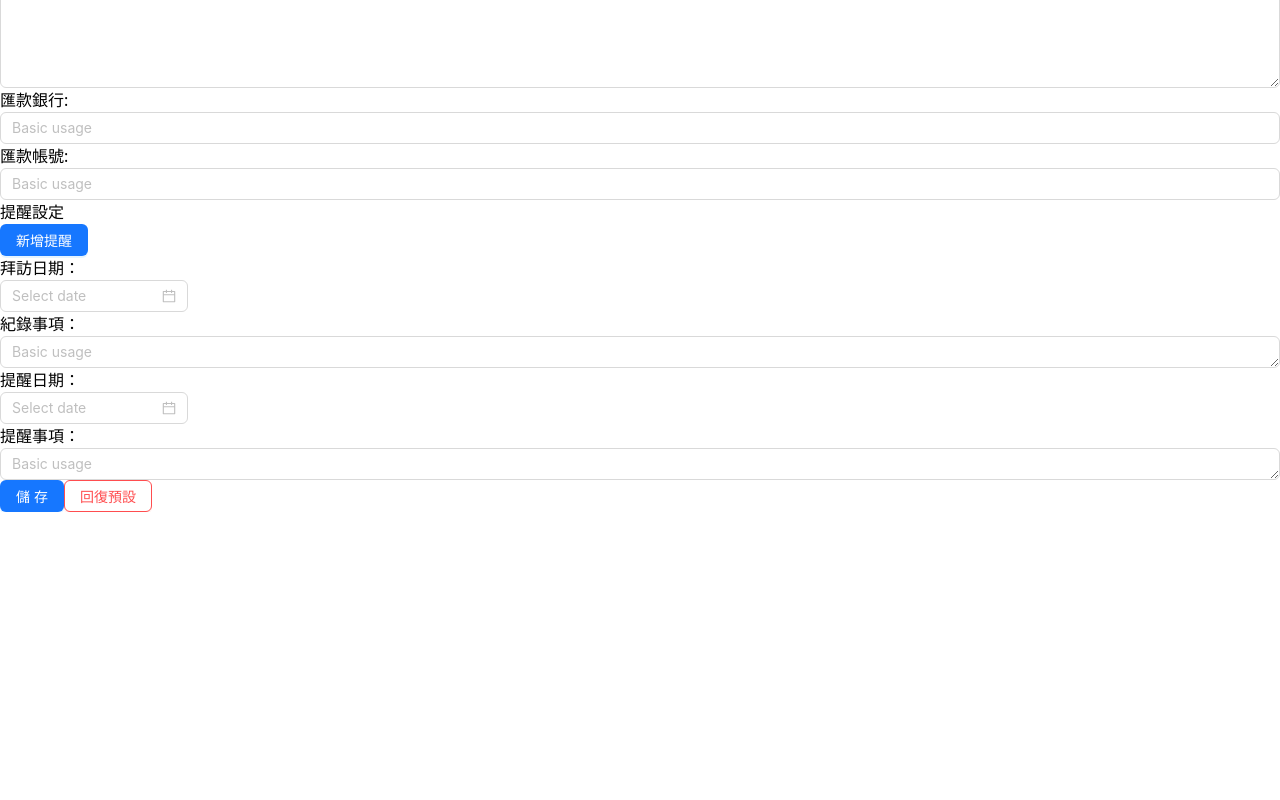
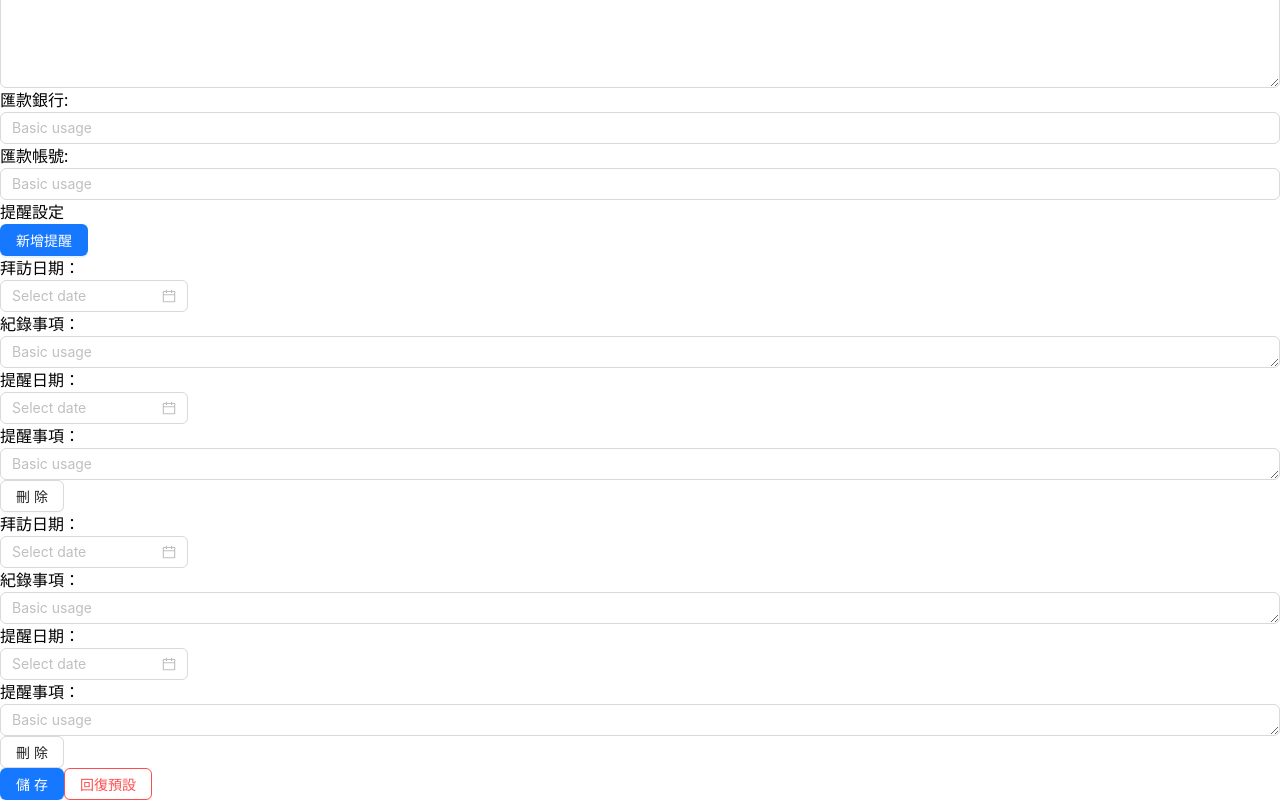
Before and after one commit to super-big-spuds/Real_estate_agent, a React (Vite) app: page /Collection/Add in a window 1280 px wide. Shown: the part 666-1466 px from the top of the page. Before the commit the page ends 1178 px from the top, so only its background shows below. Built offline with nearby package versions, Linux system fonts and the light colour scheme.

Commit message:
feat: table custom hook add

```diff
--- a/src/components/Col_mange.tsx
+++ b/src/components/Col_mange.tsx
@@ -1,89 +1,30 @@
-import { useState, useEffect } from 'react';
 import { Input, Select, Button } from 'antd';
+import useCol from '../hooks/useCol';
 import Notice from './Notice';
-
-interface FormData {
-    roomNumber: string;
-    expenseName: string;
-    expenseAmount: string;
-    paymentMethod: string;
-    note: string;
-    bankName: string;
-    bankAccount: string;
-}
-interface NoticeData {
-    visitDate: string;
-    record: string;
-    remindDate: string;
-    remind: string;
-}
 
 export default function Col_mange() {
     const { TextArea } = Input;
-    const [notice, setnotice] = useState<NoticeData>({
-        visitDate: '',
-        record: '',
-        remindDate: '',
-        remind: '',
-    });
-    const [formData, setFormData] = useState<FormData>({
-        roomNumber: '',
-        expenseName: '水費',
-        expenseAmount: '',
-        paymentMethod: '現金',
-        note: '',
-        bankName: '',
-        bankAccount: '',
-    });
-
-    const handleChange = (key: keyof FormData, value: string) => {
-        setFormData((prevFormData) => ({
-            ...prevFormData,
-            [key]: value,
-        }));
-    };
-
-    const handleNoticeChange = (key: keyof NoticeData, value: string) => {
-        setnotice((prevNoticeData) => ({
-            ...prevNoticeData,
-            [key]: value,
-        }));
-    }
-
-    const handleSave = () => {
-        console.log(formData);
-        console.log(notice);
-    };
-    const handleReset = () => {
-        setFormData({
-            roomNumber: '',
-            expenseName: '水費',
-            expenseAmount: '',
-            paymentMethod: '現金',
-            note: '',
-            bankName: '',
-            bankAccount: '',
-        });
-        setnotice({
-            visitDate: '',
-            record: '',
-            remindDate: '',
-            remind: '',
-        });
-    };
-
-    useEffect(() => {
-        handleReset
-    }, [setFormData, setnotice]);
+    const {
+        formData,
+        notices,
+        handleChange,
+        handleNoticeChange,
+        handleSave,
+        handleReset,
+        onChangeDate,
+        onChangeRemindDate,
+        handleAddNotice,
+        handleDeleteNotice
+    } = useCol();
 
     return (
-        <div className='flex w-full h-full flex-col '>
-            <div className='flex flex-col w-full p-12 pb-0 pt-16 h-screen '>
+        <div className='flex flex-col w-full h-full'>
+            <div className='flex flex-col w-full pt-12 pl-12 pr-16 h-1/5'>
                 <div className='inline-flex flex-col ml-5'>
                     <p className='text-2xl whitespace-normal'>代收付管理</p>
                     <p>編號 <span>1</span> </p>
                 </div>
-                <div className='flex flex-col flex-wrap w-full h-full gap-10 p-16 overflow-visible '>
+                <div className='flex flex-col flex-wrap w-full h-full gap-10 p-10 overflow-visible '>
                     <div className='inline-flex items-center whitespace-nowrap w-96'>
                         <p>&nbsp;&nbsp;&nbsp;&nbsp;&nbsp;&nbsp;&nbsp;&nbsp;</p>
                         <p>房號:</p>
@@ -133,13 +74,34 @@ export default function Col_mange() {
                     </div>
                 </div>
             </div>
-            <div className=' p-5'>
+            <div className='flex flex-col p-5'>
+                <div className='inline-flex flex-row justify-around mb-5 '>
+                    <p className='text-2xl whitespace-normal'>提醒設定</p>
+                    <Button type='primary' className='bg-blue-600 ' onClick={handleAddNotice}>
+                        新增提醒
+                    </Button>
+                </div>
+                <div className='flex flex-col gap-5'>
 
-                <Notice handleNoticeChange={handleNoticeChange} onReset={handleReset} notice={notice} />
+                    {
+                        notices.map((notice, index) => (
+                            <Notice
+                                key={index}
+                                keya={index}
+                                notice={notice}
+                                handleNoticeChange={handleNoticeChange}
+                                onChangeDate={onChangeDate}
+                                onChangeRemindDate={onChangeRemindDate}
+                                handleDeleteNotice={handleDeleteNotice}
+
+                            />
+                        ))
+                    }
+                </div>
             </div>
-            <div className=' flex justify-end m-10 gap-5'>
-                <Button className=" bg-blue-600" type='primary' onClick={handleSave}>儲存</Button>
-                <Button danger onClick={handleReset}>回復預設</Button>
+            <div className='flex justify-end gap-5 m-10 '>
+                <Button className="bg-blue-600 " type='primary' onClick={handleSave}>儲存</Button>
+                <Button danger onClick={() => handleReset()}>回復預設</Button>
             </div>
         </div>
     );
--- a/src/components/Notice.tsx
+++ b/src/components/Notice.tsx
@@ -1,34 +1,36 @@
 import { Input, DatePicker, Button } from 'antd';
-import dayjs from 'dayjs';
+
 
 interface NoticeProps {
-    handleNoticeChange: (key: string, value: string) => void;
-    onReset: () => void;
+    handleNoticeChange: (index: number,key: string, value: string) => void;
+    onChangeDate: () => void;
+    onChangeRemindDate: () => void;
     notice: {
         visitDate: string;
         record: string;
         remindDate: string;
         remind: string;
     };
+    keya: number;
+    handleDeleteNotice: (index: number) => void;
 }
 
 
-export default function Notice({ handleNoticeChange }: NoticeProps) {
+export default function Notice({ keya,handleNoticeChange,onChangeDate,onChangeRemindDate, notice,handleDeleteNotice  }: NoticeProps) {
     const { TextArea } = Input;
+
+
+
 
     return (
         <div className='flex flex-col w-full pl-4 pr-12 '>
-            <div className='inline-flex flex-row justify-between mb-5  '>
-                <p className='text-2xl whitespace-normal'>提醒設定</p>
-                <Button type='primary' className='bg-blue-600 '>
-                    新增提醒
-                </Button>
-            </div>
+
             <div className='flex flex-row flex-wrap w-full h-full gap-10 pl-14 '>
                 <div className='inline-flex items-center whitespace-nowrap'>
                     <p>拜訪日期：</p>
                     <DatePicker
-                        onChange={(date, dateString) => handleNoticeChange('visitDate', dateString)}
+                        onChange={onChangeDate}
+
                     />
                 </div>
                 <div className='inline-flex items-center whitespace-nowrap'>
@@ -37,13 +39,15 @@ export default function Notice({ handleNoticeChange }: NoticeProps) {
                         placeholder='Basic usage'
                         rows={1}
                         className='w-72'
-                        onChange={(e) => handleNoticeChange('record', e.target.value)}
+                        onChange={(e) => handleNoticeChange(keya,'record', e.target.value)}
+                        value={notice.record}
                     />
                 </div>
                 <div className='inline-flex items-center whitespace-nowrap'>
                     <p>提醒日期：</p>
                     <DatePicker
-                        onChange={(date, dateString) => handleNoticeChange('remindDate', dateString)}
+                        onChange={onChangeRemindDate}
+
                     />
                 </div>
                 <div className='inline-flex items-center whitespace-nowrap'>
@@ -52,8 +56,12 @@ export default function Notice({ handleNoticeChange }: NoticeProps) {
                         placeholder='Basic usage'
                         rows={1}
                         className='w-72'
-                        onChange={(e) => handleNoticeChange('remind', e.target.value)}
+                        onChange={(e) => handleNoticeChange(keya,'remind', e.target.value)}
+                        value={notice.remind}
                     />
+                </div>
+                <div className='inline-flex items-center whitespace-nowrap'>
+                    <Button onClick={() => handleDeleteNotice(keya)}>刪除</Button>
                 </div>
             </div>
         </div>
--- a/src/components/Table.tsx
+++ b/src/components/Table.tsx
@@ -39,6 +39,8 @@ const columns: ColumnsType<DataType> = [
   {
     title: '費用金額',
     dataIndex: 'amount',
+    sorter: (a, b) => parseInt(a.amount) - parseInt(b.amount),
+
   }
 ];
 const data = [
--- /dev/null
+++ b/src/hooks/useCol.ts
@@ -0,0 +1,137 @@
+import { useState, useEffect } from 'react';
+import { DatePickerProps } from 'antd/lib/date-picker';
+
+interface FormData {
+    roomNumber: string;
+    expenseName: string;
+    expenseAmount: string;
+    paymentMethod: string;
+    note: string;
+    bankName: string;
+    bankAccount: string;
+}
+
+interface NoticeData {
+    visitDate: string;
+    record: string;
+    remindDate: string;
+    remind: string;
+}
+
+const useCustomHook = () => {
+    const [notices, setNotices] = useState<NoticeData[]>([
+        {
+            visitDate: '',
+            record: '',
+            remindDate: '',
+            remind: '',
+        },
+        {
+            visitDate: '',
+            record: '',
+            remindDate: '',
+            remind: '',
+        },
+    ]);
+    const [formData, setFormData] = useState<FormData>({
+        roomNumber: '',
+        expenseName: '水費',
+        expenseAmount: '',
+        paymentMethod: '現金',
+        note: '',
+        bankName: '',
+        bankAccount: '',
+    });
+
+    const handleChange = (key: keyof FormData, value: string) => {
+        setFormData((prevFormData) => ({
+            ...prevFormData,
+            [key]: value,
+        }));
+    };
+
+    const handleNoticeChange = (index: number, key: keyof NoticeData, value: string) => {
+        setNotices((prevNotices) => {
+            const newNotices = [...prevNotices];
+            newNotices[index] = {
+                ...newNotices[index],
+                [key]: value,
+            };
+            return newNotices;
+        });
+    };
+
+    const handleDeleteNotice = (index: number) => {
+        setNotices((prevNotices) => {
+            const newNotices = [...prevNotices];
+            newNotices.splice(index, 1);
+            return newNotices;
+        });
+    }
+
+
+    const handleSave = () => {
+        console.log(formData);
+        console.log(notices);
+    };
+
+    const handleReset = () => {
+        setFormData({
+            roomNumber: '',
+            expenseName: '水費',
+            expenseAmount: '',
+            paymentMethod: '現金',
+            note: '',
+            bankName: '',
+            bankAccount: '',
+        });
+        setNotices([
+            {
+                visitDate: '',
+                record: '',
+                remindDate: '',
+                remind: '',
+            },
+        ]);
+    };
+
+    const handleAddNotice = () => {
+        setNotices((prevNotices) => {
+            const newNotices = [...prevNotices];
+            newNotices.push({
+                visitDate: '',
+                record: '',
+                remindDate: '',
+                remind: '',
+            });
+            return newNotices;
+        });
+    }
+
+    const onChangeDate: DatePickerProps['onChange'] = (date, dateString) => {
+        console.log(date, dateString);
+        console.log(dateString);
+        handleNoticeChange(0, 'visitDate', dateString);
+    };
+
+    const onChangeRemindDate: DatePickerProps['onChange'] = (date, dateString) => {
+        console.log(date, dateString);
+        console.log(dateString);
+        handleNoticeChange(0, 'remindDate', dateString);
+    };
+
+    return {
+        formData,
+        notices,
+        handleChange,
+        handleNoticeChange,
+        handleSave,
+        handleReset,
+        onChangeDate,
+        onChangeRemindDate,
+        handleAddNotice,
+        handleDeleteNotice
+    };
+};
+
+export default useCustomHook;
```
